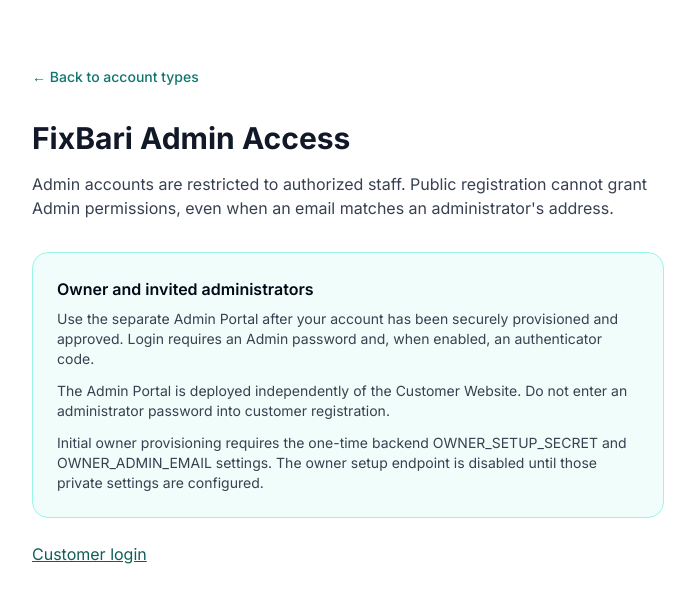
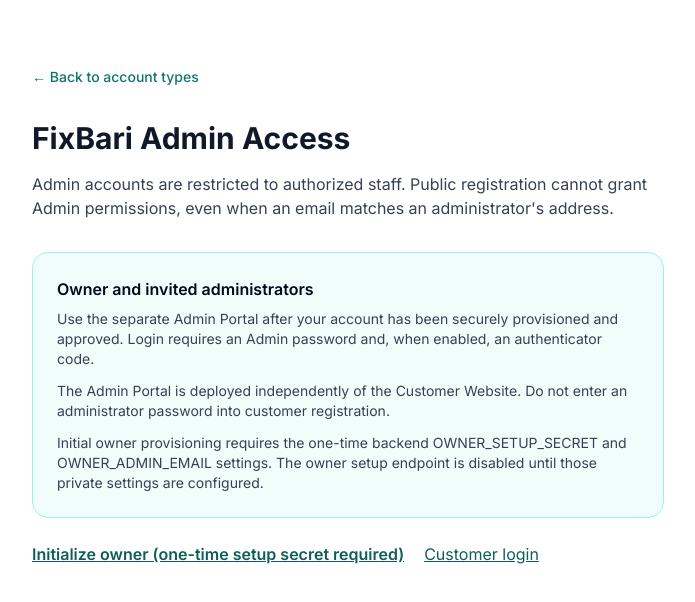
Before and after one commit to EMON-721/FixBari, a Next.js app in the folder apps/web/: page /admin-access in a window 1280 px wide. Shown: the top 602 px of the page, without its empty margins (292-987 px from the left). Built offline with nearby package versions, Linux system fonts and the light colour scheme; no server answers.

Commit message:
feat(ui): link protected owner initialization from admin entry

```diff
--- a/apps/web/src/app/admin-access/page.tsx
+++ b/apps/web/src/app/admin-access/page.tsx
@@ -15,6 +15,9 @@ export default function AdminAccessPage() {
       <p className="mt-3 text-sm text-gray-700">The Admin Portal is deployed independently of the Customer Website. Do not enter an administrator password into customer registration.</p>
       <p className="mt-3 text-sm text-gray-700">Initial owner provisioning requires the one-time backend OWNER_SETUP_SECRET and OWNER_ADMIN_EMAIL settings. The owner setup endpoint is disabled until those private settings are configured.</p>
     </div>
-    <Link href="/login" className="mt-6 inline-block text-teal-800 underline">Customer login</Link>
+    <div className="mt-6 flex flex-wrap gap-5">
+      <Link href="/owner-setup" className="font-semibold text-teal-800 underline">Initialize owner (one-time setup secret required)</Link>
+      <Link href="/login" className="text-teal-800 underline">Customer login</Link>
+    </div>
   </main>;
 }
```
